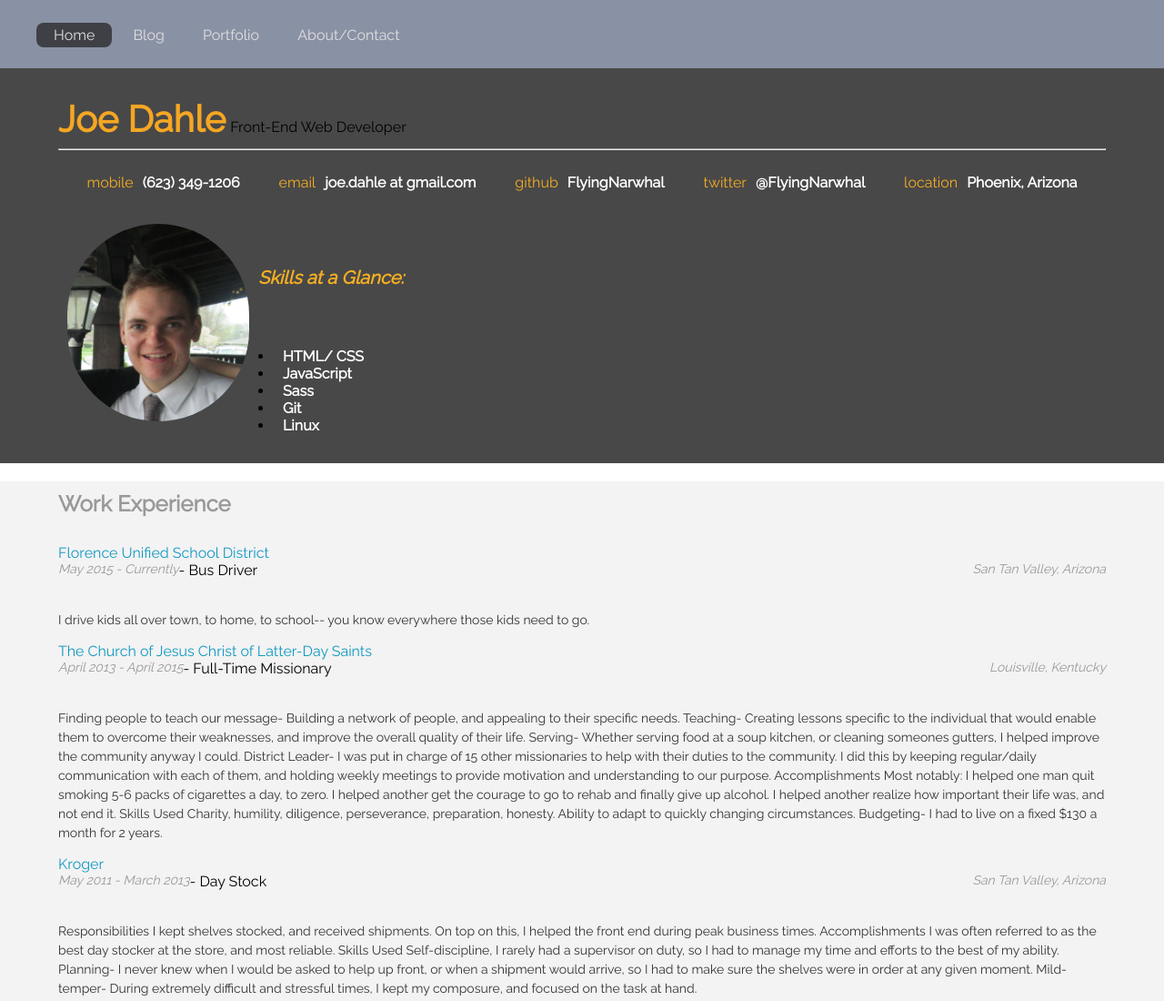
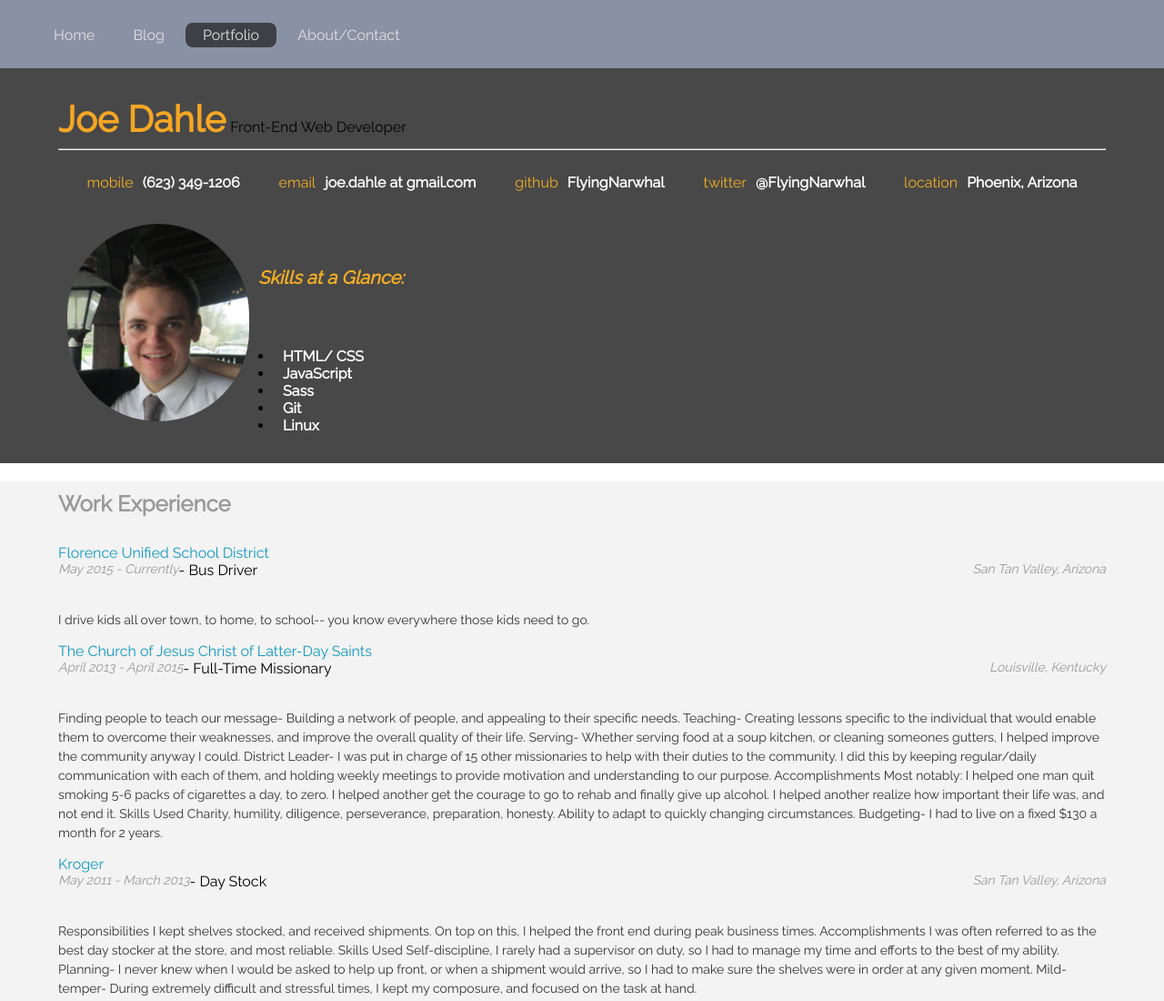
Before and after one commit to FlyingNarwhal/FlyingNarwhal.github.io, a website: page views/resume.html in a window 1280 px wide. Shown: the top 1100 px of the page at 91% size. Drawn offline with Linux system fonts and the light colour scheme; some packages are replaced by stand-ins of ours.

Commit message:
resolved navbar issue

```diff
--- a/views/resume.html
+++ b/views/resume.html
@@ -10,18 +10,14 @@
 </head>
 <body unresolved>
   <header class="header">
-    <!-- <div class="header-navbar"> -->
       <ul class="header-navbar-list">
-      <!-- TODO create data binds to toggle active class when clicked -->
-        <li id="home" class="header-navbar-element active"><a class="link" href="https://flyingnarwhal.github.io">Home</a></li>
+        <li id="home" class="header-navbar-element"><a class="link" href="https://flyingnarwhal.github.io">Home</a></li>
         <li id="blog" class="header-navbar-element"><a class="link">Blog</a></li>
-        <li id="portfolio" class="header-navbar-element"><a class="link" href="https://flyingnarwhal.github.io/views/resume.html">Portfolio</a></li>
+        <li id="portfolio" class="header-navbar-element active"><a class="link" href="https://flyingnarwhal.github.io/views/resume.html">Portfolio</a></li>
         <li id="contact" class="header-navbar-element"><a class="link" href="https://flyingnarwhal.github.io/views/contact.html">About/Contact</a></li>
       </ul>
       <span class="coming-soon">Coming Soon!</span>
-    <!-- </div> -->
   </header>
-  <!--test-->
   <div id="main">
     <div id="header" class="center-content clearfix">
       <ul id="topContacts" class='flex-box'></ul>
```
Also changed, not shown: views/contact.html (+2 -5 lines).
